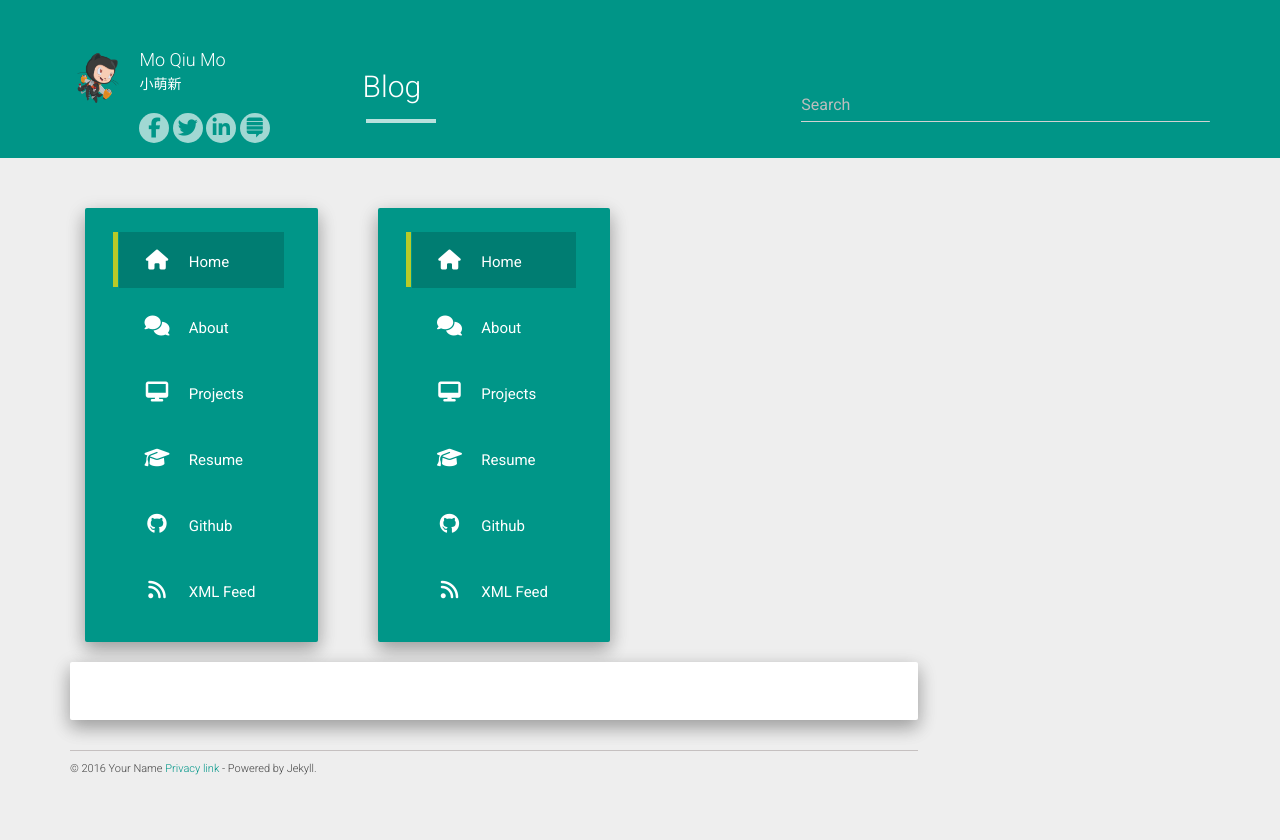
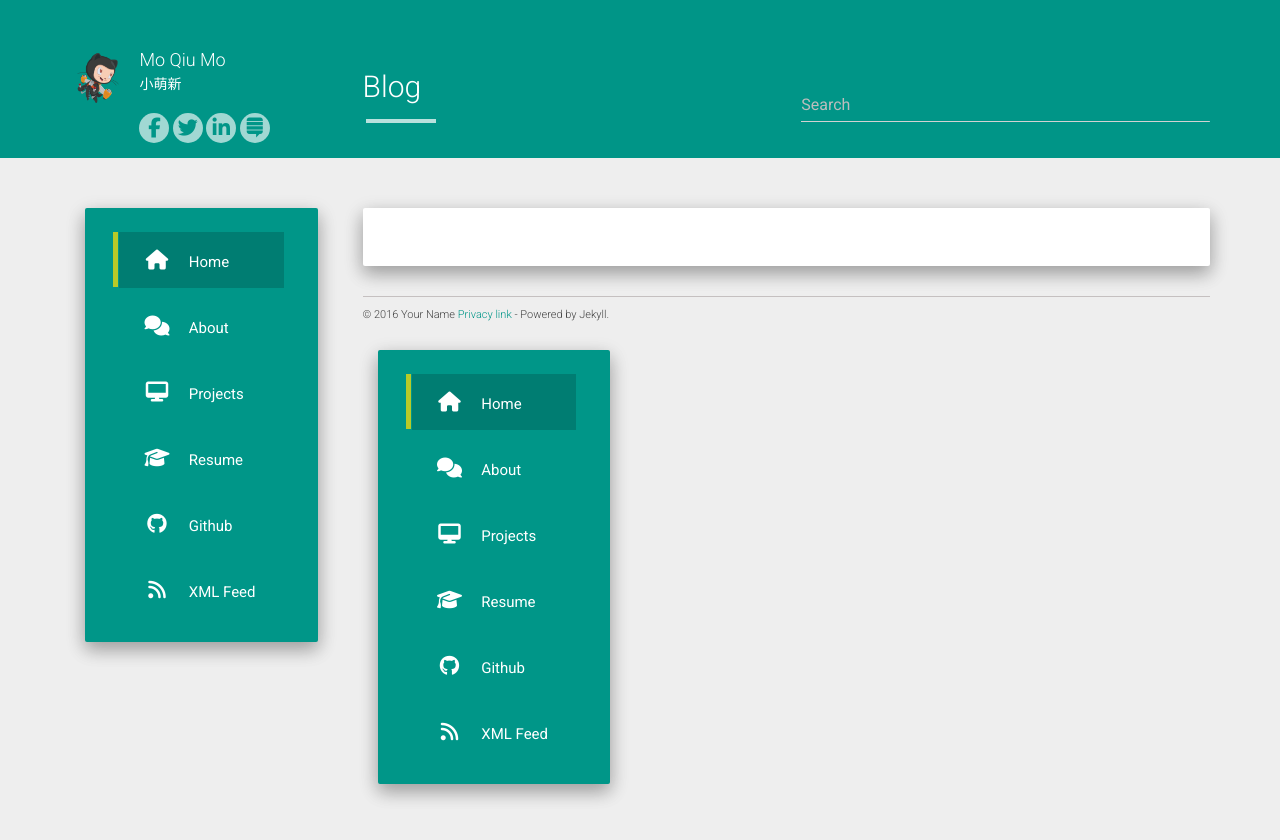
Before and after one commit to 992259738/992259738.github.io, a Jekyll site: the page built from index.html, in a window 1280 px wide. Shown: the top 840 px of the page. Built offline with Jekyll 4.4.1, drawn with Linux system fonts in a browser that asks for light colours; nearby versions of some CDN libraries; the list of posts is cut into pages by our own code.

Commit message:
Update main.html
测试3

```diff
--- a/_includes/main.html
+++ b/_includes/main.html
@@ -1,8 +1,5 @@
 <div class="container main outer">
       <div class="row">
-        <div class="col-md-3 col-xs-12">
-          {% include sidemenu.html %}
-        </div>
         <div class="col-md-3 col-xs-12">
           {% include sidemenu.html %}
         </div>
@@ -14,5 +11,8 @@
             </div>
           </div>
         </div> <!-- end /.col-md-9 -->
+        <div class="col-md-3 col-xs-12">
+          {% include sidemenu.html %}
+        </div>
       </div> <!-- end /.row -->
     </div>
```
